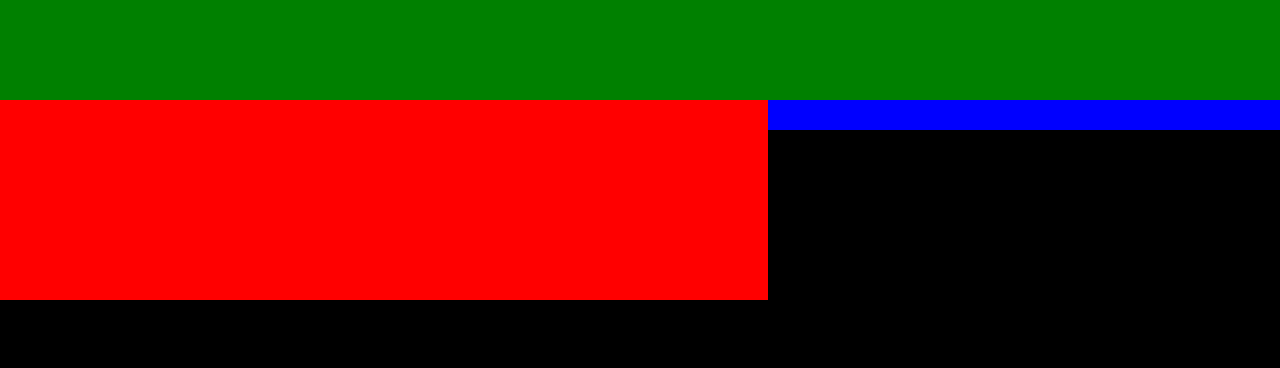
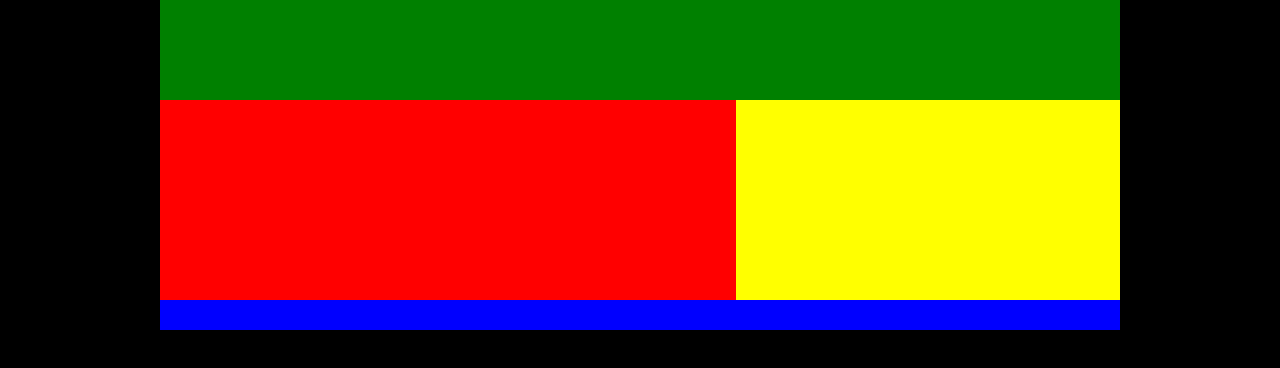
Before and after one commit to Dehcbf/Curso_CSS, a plain HTML site: page index.html in a window 1280 px wide. Drawn offline with Linux system fonts and the light colour scheme.

Commit message:
Criando Container
Houve correções.

```diff
--- a/index.html
+++ b/index.html
@@ -6,6 +6,7 @@
 		<link rel="stylesheet" type="text/css" href="style.css">
 	</head>
 	<body>
+		<div class="container">
 			<header></header>
 
 			<div>
@@ -14,5 +15,6 @@
 			</div>
 
 			<footer></footer>
+		</div>
 	</body>
 </html>
--- a/style.css
+++ b/style.css
@@ -1,5 +1,5 @@
 /*Me contrata! ;)*/
-
+/*tags*/
 p{
 	color: #FF00FF;
 	font-size: 40px;
@@ -20,6 +20,13 @@ header{
 	height: 100px;
 }
 
+footer{
+	clear: both;
+	background-color: blue;
+	height: 30px;
+}
+
+/*id*/
 #esquerda {
 	background-color: red;
 	min-height: 200px;
@@ -27,14 +34,15 @@ header{
 	float: left;
 }
 
-#direira{
+#direita{
 	background-color: yellow;
 	min-height: 200px;
 	width: 40%;
 	float: right;
 }
 
-footer{
-	background-color: blue;
-	height: 30px;
+/*clas*/
+.container{
+	width: 960px;
+	margin: auto;
 }
```
Lines whose indentation alone changed are shown as unchanged.
